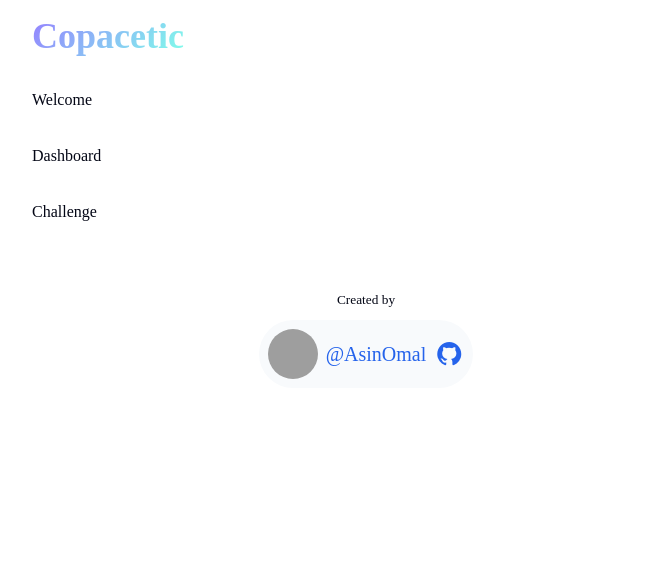
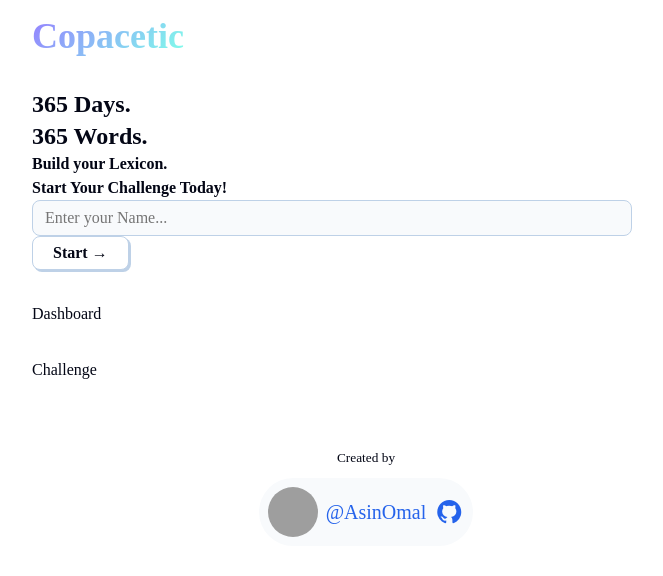
Before and after one commit to AsinOmal/React-word-memory-app, a React (Vite) app: page / in a window 1280 px wide. Shown: the top 576 px of the page, without its empty margins (274-937 px from the left). Built offline with nearby package versions, Linux system fonts and the light colour scheme; grey boxes are pictures that could not be loaded; a web font is replaced by a local one.

Commit message:
Welcome Page HTML Created

```diff
--- a/src/components/layouts/Welcome.jsx
+++ b/src/components/layouts/Welcome.jsx
@@ -1,5 +1,18 @@
 export default function Welcome() {
     return (
-        <div>Welcome</div>
+        <section id="welcome">
+            <h3 className="text-large special-shadow">365 Days.<br />365 Words.</h3>
+
+            <h6>
+                Build your Lexicon. <br /> Start Your Challenge Today!
+            </h6>
+
+            <div>
+                <input type="text" placeholder="Enter your Name..." />
+                <button>
+                    <h6>Start &rarr;</h6>
+                </button>
+            </div>
+        </section>
     )
 }
```
